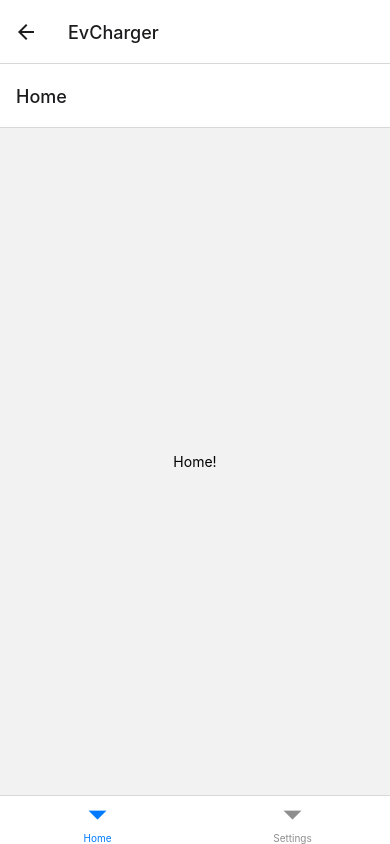
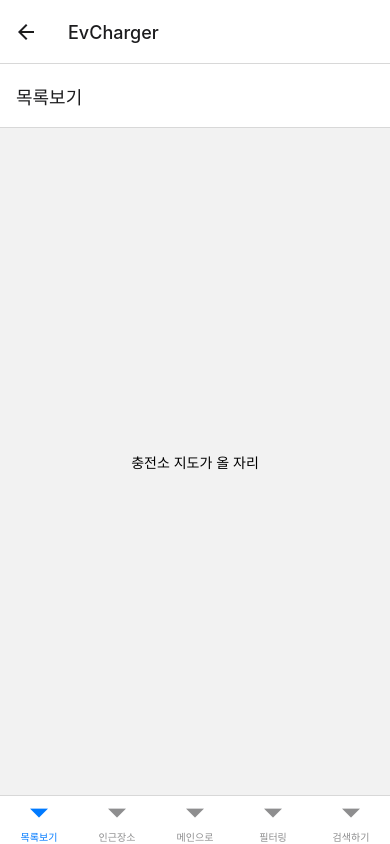
Before and after one commit to KGU-DCS-LAB/myPlug, a React Native app in the folder app-expo/: screen / in a window 390 px wide. Both pictures are taken after a click on the button "이동". Built offline with nearby package versions, Linux system fonts and the light colour scheme.

Commit message:
Tab 에서 prop 받아서 다른 페이지로 이동할 수 있는 기능 추가

```diff
--- a/app-expo/App.js
+++ b/app-expo/App.js
@@ -1,12 +1,12 @@
 import * as React from 'react';
 import { NavigationContainer } from '@react-navigation/native';
-import Main from './src/routes/main/Main';
+import MainRoute from './src/routes/main/MainRoute';
 
 
 function App() {
   return (
     <NavigationContainer>
-      <Main/>
+      <MainRoute/>
     </NavigationContainer>
   );
 }
--- /dev/null
+++ b/app-expo/src/routes/ev_charger/EvChargerRoute.js
@@ -0,0 +1,54 @@
+import * as React from 'react';
+import { Text, View } from 'react-native';
+import { NavigationContainer } from '@react-navigation/native';
+import { createBottomTabNavigator } from '@react-navigation/bottom-tabs';
+import EvChargerMapView from '../../views/ev_chrager/EvChargerMapView';
+
+
+function EvChargerMapScreen() {
+  return (
+      <EvChargerMapView/>
+  );
+}
+
+function TemporaryScreen() {
+  return (
+    <View style={{ flex: 1, justifyContent: 'center', alignItems: 'center' }}>
+      <Text>임시페이지</Text>
+    </View>
+  );
+}
+
+const GoToMain = () => {
+     return (
+      <View style={{ flex: 1, justifyContent: 'center', alignItems: 'center' }}>
+        <Text>이거 삭제하지 마세요. 없으면 오류남</Text>
+      </View>
+    );
+  }
+
+const Tab = createBottomTabNavigator();
+
+const EvChargerRoute = (props) => {
+  return (
+    <Tab.Navigator>
+      <Tab.Screen name="목록보기" component={EvChargerMapScreen} />
+      <Tab.Screen name="인근장소" component={TemporaryScreen} />
+      <Tab.Screen
+        name="메인으로"
+        component={GoToMain}
+        listeners={{
+            tabPress: () => {
+            //버튼 눌렀을 때 메인으로 가게 해주는 기능.
+            //참고로 이 listner 기능은 navigation v6부터 가능함
+            props.navigation.navigate('MyPlug');
+            },
+        }}
+        />
+      <Tab.Screen name="필터링" component={TemporaryScreen} />
+      <Tab.Screen name="검색하기" component={TemporaryScreen} />
+    </Tab.Navigator>
+  );
+}
+
+export default EvChargerRoute;
--- a/app-expo/src/routes/main/Main.js
+++ b/app-expo/src/routes/main/MainRoute.js
@@ -3,12 +3,11 @@ import { Button, View, Text } from 'react-native';
 import { NavigationContainer } from '@react-navigation/native';
 import { createNativeStackNavigator } from '@react-navigation/native-stack';
 import HomeView from  '../../views/main/HomeView';
-import EvChargerMapView from  '../../views/ev_chrager/EvChargerMapView';
+import EvChargerRoute from '../ev_charger/EvChargerRoute';
 
 
 
 function HomeScreen({ navigation }) {
-
   return (
     <HomeView navigation={navigation} />
   );
@@ -16,11 +15,12 @@ function HomeScreen({ navigation }) {
 
 function EvChargerScreen({ navigation }) {
   return (
-    <EvChargerMapView/>
+    <EvChargerRoute navigation={navigation}/>
   );
 }
 
 function CommunityScreen({ navigation }) {
+  // 수정필요
   return (
     <View style={{ flex: 1, alignItems: 'center', justifyContent: 'center' }}>
       <Text>Details Screen</Text>
@@ -38,6 +38,7 @@ function CommunityScreen({ navigation }) {
   );
 }
 function HotPlaceScreen({ navigation }) {
+    // 수정필요
   return (
     <View style={{ flex: 1, alignItems: 'center', justifyContent: 'center' }}>
       <Text>Details Screen</Text>
@@ -57,7 +58,7 @@ function HotPlaceScreen({ navigation }) {
 
 const Stack = createNativeStackNavigator();
 
-function App() {
+function MainRoute() {
   return (
     <Stack.Navigator initialRouteName="Home">
       <Stack.Screen name="MyPlug" component={HomeScreen} />
@@ -68,4 +69,4 @@ function App() {
   );
 }
 
-export default App;
+export default MainRoute;
--- a/app-expo/src/views/ev_chrager/EvChargerMapView.js
+++ b/app-expo/src/views/ev_chrager/EvChargerMapView.js
@@ -1,37 +1,16 @@
 import * as React from 'react';
 import { Text, View } from 'react-native';
-import { NavigationContainer } from '@react-navigation/native';
-import { createBottomTabNavigator } from '@react-navigation/bottom-tabs';
 
-function HomeScreen() {
+function EvChargerMap() {
   return (
     <View style={{ flex: 1, justifyContent: 'center', alignItems: 'center' }}>
-      <Text>Home!</Text>
+      <Text>충전소 지도가 올 자리</Text>
     </View>
-  );
-}
-
-function SettingsScreen() {
-  return (
-    <View style={{ flex: 1, justifyContent: 'center', alignItems: 'center' }}>
-      <Text>Settings!</Text>
-    </View>
-  );
-}
-
-const Tab = createBottomTabNavigator();
-
-function MyTabs() {
-  return (
-    <Tab.Navigator>
-      <Tab.Screen name="Home" component={HomeScreen} />
-      <Tab.Screen name="Settings" component={SettingsScreen} />
-    </Tab.Navigator>
   );
 }
 
 export default function EvChargerMapView() {
   return (
-    <MyTabs />
+    <EvChargerMap />
   );
 }
```
